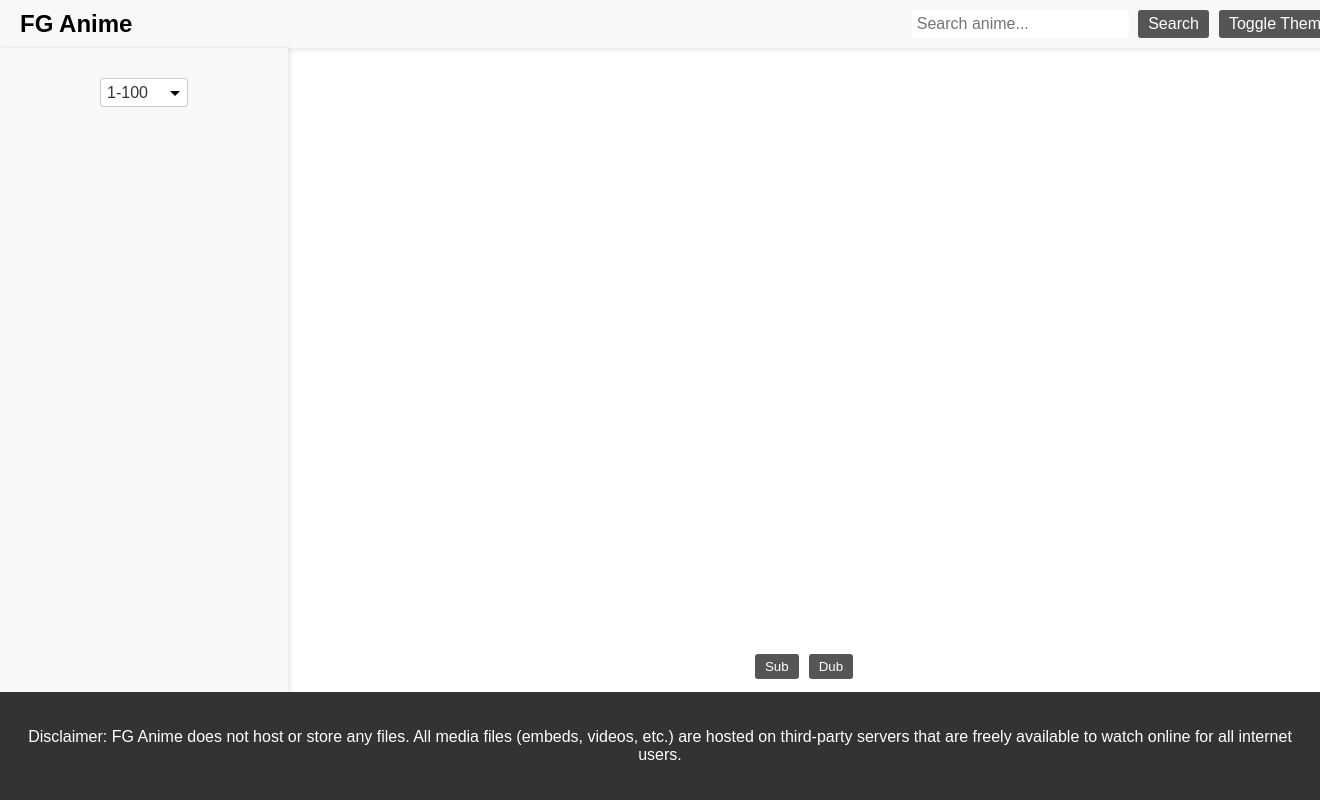
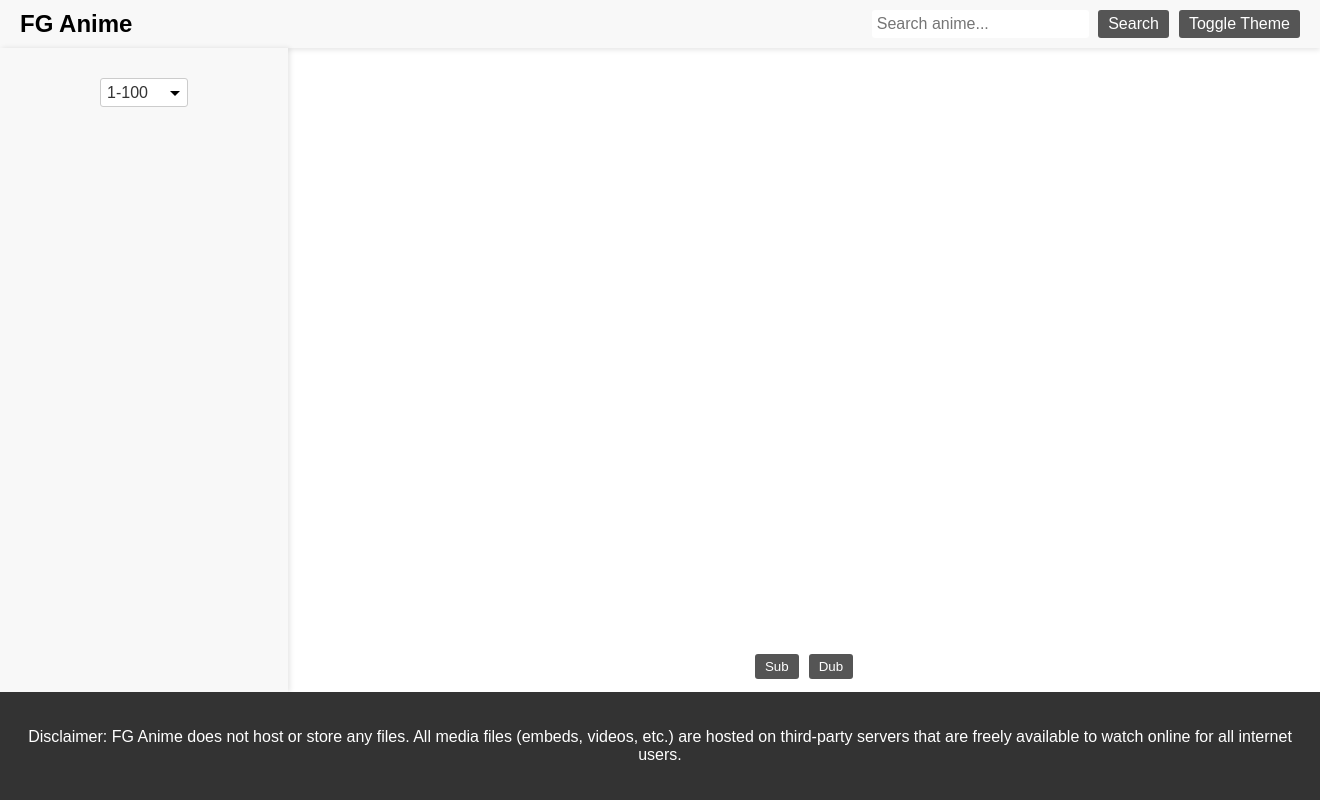
Before and after one commit to furjac/FG_Anime, a Flask app: template templates/anime.html in a window 1320 px wide; the page is wider, and only the part inside the window is pictured. Run offline with Flask 3, Linux system fonts and the light colour scheme; the template is opened without the code that fills it, so the values that code supplies are empty.

Commit message:
fixed the overflow in anime.html

```diff
--- a/static/css/anime.css
+++ b/static/css/anime.css
@@ -1,6 +1,3 @@
-body {
-    overflow-x: hidden;
-}
 .episode-options {
     display: flex;
     justify-content: center;
--- a/static/css/styles.css
+++ b/static/css/styles.css
@@ -43,7 +43,6 @@ option {
     display: flex;
     justify-content: space-between;
     align-items: center;
-    width: 100%;
     padding: 10px 20px;
     box-shadow: 0 2px 5px rgba(0, 0, 0, 0.1);
 }
```
